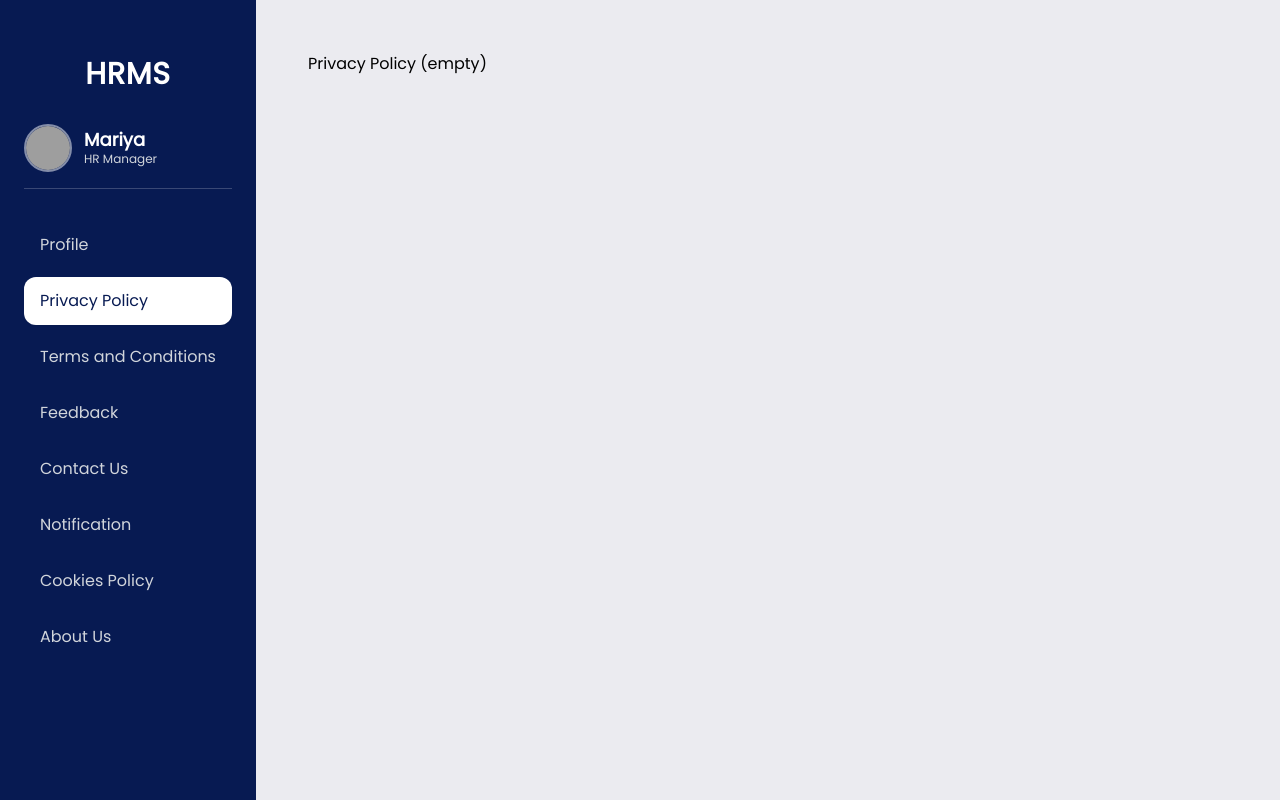
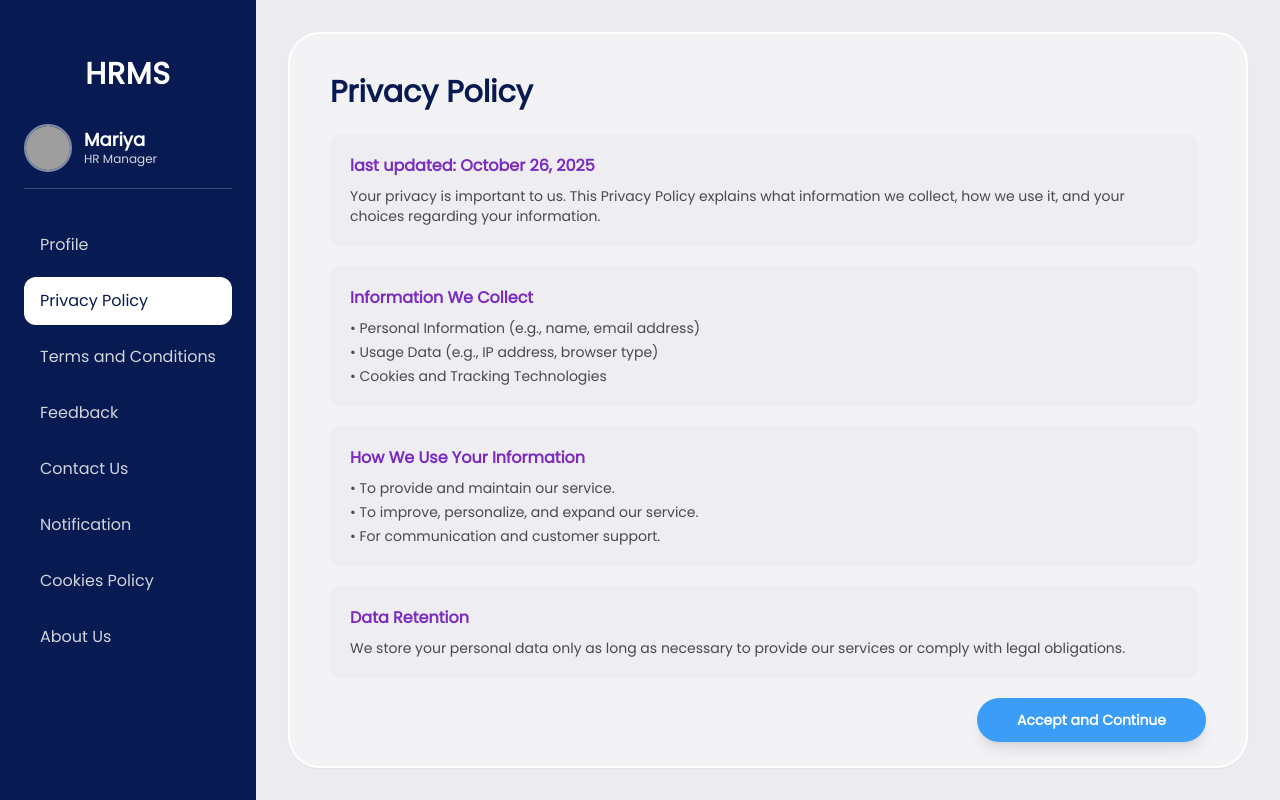
Before and after one commit to jogipradnya/HRMS-FigmaPages, a React (Create React App) app: page /privacy-policy in a window 1280 px wide. Built offline with nearby package versions, Linux system fonts and the light colour scheme; grey boxes are pictures that could not be loaded.

Commit message:
PrivacyPolicy component with detailed content

```diff
--- a/src/pages/PrivacyPolicy.js
+++ b/src/pages/PrivacyPolicy.js
@@ -1,3 +1,85 @@
-export default function PrivacyPolicy() {
-  return <div style={{ padding: 20 }}>Privacy Policy (empty)</div>;
-}
+import React from 'react';
+
+const PrivacyPolicy = () => {
+  return (
+    <div className="flex flex-col h-full w-full max-w-6xl mx-auto">
+
+      {/* Outer Card Container */}
+      <div className="bg-[#EBEBF0]/50 md:bg-white/40 backdrop-blur-sm border-2 border-white rounded-[2rem] p-6 md:p-10 h-full relative flex flex-col shadow-sm overflow-hidden">
+
+        {/* Header Title */}
+        <div className="flex-shrink-0 mb-6 text-center md:text-left">
+          <h1 className="text-2xl md:text-3xl font-bold text-[#071A52] font-poppins">
+            Privacy Policy
+          </h1>
+        </div>
+
+        {/* Scrollable Content Area */}
+        <div className="flex-1 overflow-y-auto pr-2 custom-scrollbar space-y-5 pb-24 md:pb-0">
+
+          {/* Block 1 */}
+          <div className="bg-[#EBEBF0]/80 p-5 rounded-xl">
+            <h3 className="font-bold text-[#7B2CBF] mb-2 text-sm md:text-base font-poppins">
+              last updated: October 26, 2025
+            </h3>
+            <p className="text-[#4A4A4A] text-xs md:text-sm font-medium leading-relaxed font-poppins">
+              Your privacy is important to us. This Privacy Policy explains what information we collect,
+              how we use it, and your choices regarding your information.
+            </p>
+          </div>
+
+          {/* Block 2 */}
+          <div className="bg-[#EBEBF0]/80 p-5 rounded-xl">
+            <h3 className="font-bold text-[#7B2CBF] mb-2 text-sm md:text-base font-poppins">
+              Information We Collect
+            </h3>
+            <ul className="text-[#4A4A4A] text-xs md:text-sm font-medium space-y-1 list-none font-poppins">
+              <li>• Personal Information (e.g., name, email address)</li>
+              <li>• Usage Data (e.g., IP address, browser type)</li>
+              <li>• Cookies and Tracking Technologies</li>
+            </ul>
+          </div>
+
+          {/* Block 3 */}
+          <div className="bg-[#EBEBF0]/80 p-5 rounded-xl">
+            <h3 className="font-bold text-[#7B2CBF] mb-2 text-sm md:text-base font-poppins">
+              How We Use Your Information
+            </h3>
+            <ul className="text-[#4A4A4A] text-xs md:text-sm font-medium space-y-1 list-none font-poppins">
+              <li>• To provide and maintain our service.</li>
+              <li>• To improve, personalize, and expand our service.</li>
+              <li>• For communication and customer support.</li>
+            </ul>
+          </div>
+
+          {/* Block 4 */}
+          <div className="bg-[#EBEBF0]/80 p-5 rounded-xl">
+            <h3 className="font-bold text-[#7B2CBF] mb-2 text-sm md:text-base font-poppins">
+              Data Retention
+            </h3>
+            <p className="text-[#4A4A4A] text-xs md:text-sm font-medium leading-relaxed font-poppins">
+              We store your personal data only as long as necessary to provide our services or comply with legal obligations.
+            </p>
+          </div>
+
+        </div>
+
+        {/* Footer Button
+            Mobile: Centered, Blue Pill Shape
+            Desktop: Bottom Right, Blue Pill Shape
+        */}
+        <div className="absolute bottom-6 left-0 right-0 md:left-auto md:right-10 flex justify-center md:block pointer-events-none">
+          <button
+            className="pointer-events-auto bg-[#3B9DF8] hover:bg-blue-600 text-white text-sm font-semibold py-3 px-10 rounded-full shadow-lg transition-colors duration-300 font-poppins"
+            onClick={() => console.log("Accepted")}
+          >
+            Accept and Continue
+          </button>
+        </div>
+
+      </div>
+    </div>
+  );
+};
+
+export default PrivacyPolicy;
```
